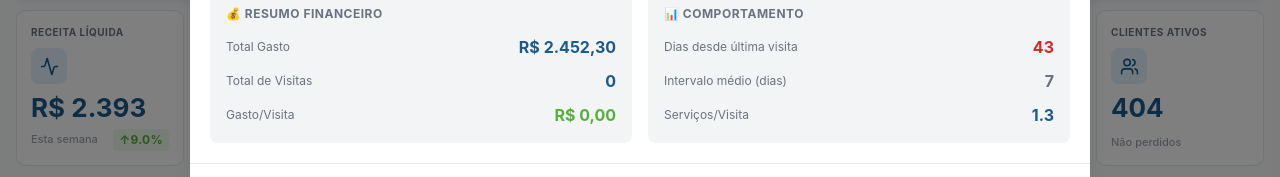
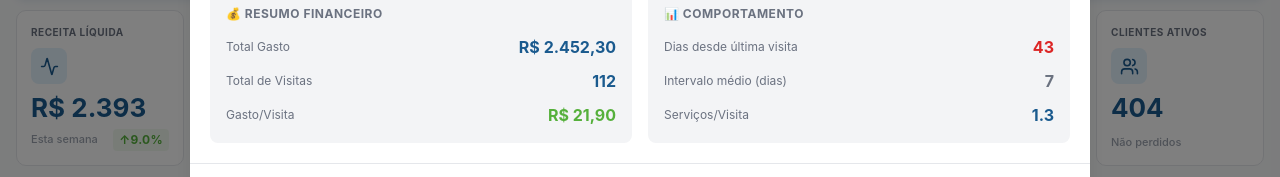
Before and after one commit to lucaslopezpuerta/LavpopBusinessIntelligence, a React (Vite) app: page / in a window 1280 px wide. Both pictures are taken after a click on the element 640 px from the left and 698 px from the top of the page. Shown: the part 234-411 px from the top of the page. Built offline with nearby package versions, Linux system fonts and the light colour scheme; no server answers; the HTML template or start-up script is replaced by a standard one.

Commit message:
Update CustomerDetailModal.jsx

```diff
--- a/src/components/CustomerDetailModal.jsx
+++ b/src/components/CustomerDetailModal.jsx
@@ -1,4 +1,4 @@
-// CustomerDetailModal.jsx v2.0 - COMPACT PROFESSIONAL REDESIGN
+// CustomerDetailModal.jsx v2.2 - COMPACT PROFESSIONAL REDESIGN
 // ✅ Matches At-Risk table design philosophy
 // ✅ All text in Brazilian Portuguese
 // ✅ Shows only last 5 transactions (not 10)
@@ -438,19 +438,19 @@ const CustomerDetailModal = ({ customer, onClose, salesData = [] }) => {
               <div style={{ display: 'flex', justifyContent: 'space-between', alignItems: 'center' }}>
                 <span style={{ fontSize: '12px', color: COLORS.gray }}>Total Gasto</span>
                 <span style={{ fontSize: '16px', fontWeight: '700', color: COLORS.primary }}>
-                  {formatCurrency(customer.totalSpent || customer.netTotal || 0)}
+                  {formatCurrency(customer.netTotal || 0)}
                 </span>
               </div>
               <div style={{ display: 'flex', justifyContent: 'space-between', alignItems: 'center' }}>
                 <span style={{ fontSize: '12px', color: COLORS.gray }}>Total de Visitas</span>
                 <span style={{ fontSize: '16px', fontWeight: '700', color: COLORS.primary }}>
-                  {customer.totalVisits || customer.frequency || 0}
+                  {customer.transactions || customer.frequency || 0}
                 </span>
               </div>
               <div style={{ display: 'flex', justifyContent: 'space-between', alignItems: 'center' }}>
                 <span style={{ fontSize: '12px', color: COLORS.gray }}>Gasto/Visita</span>
                 <span style={{ fontSize: '16px', fontWeight: '700', color: COLORS.accent }}>
-                  {formatCurrency(customer.avgTicket || customer.avgSpend || 0)}
+                  {formatCurrency(customer.transactions > 0 ? customer.netTotal / customer.transactions : 0)}
                 </span>
               </div>
             </div>
```
